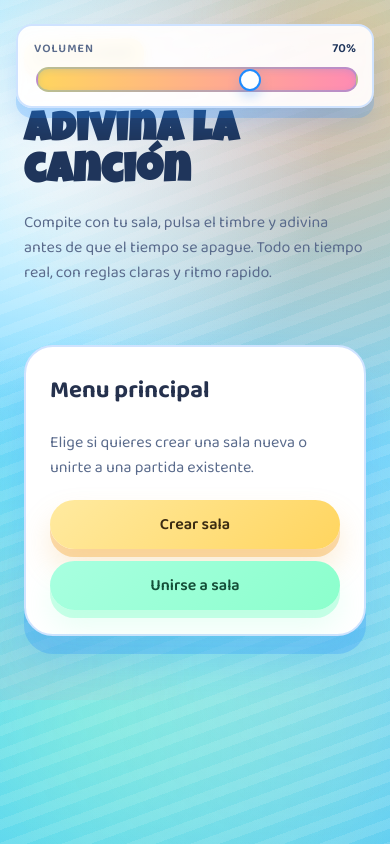
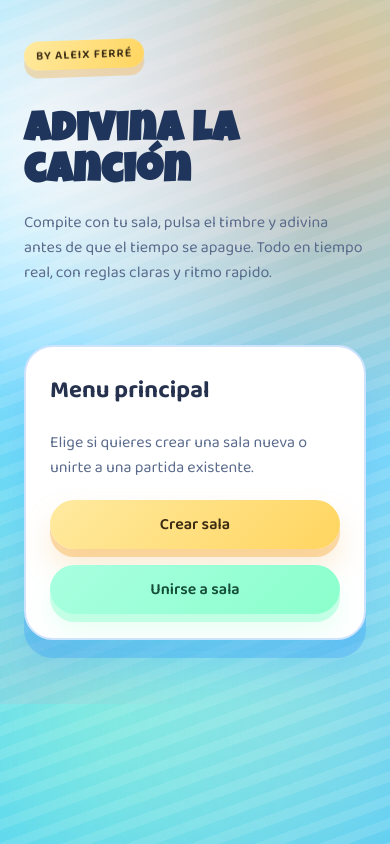
Before and after one commit to AleixFerre/guessong-frontend, an Angular app: page / in a window 390 px wide. Built offline with nearby package versions, Linux system fonts and the light colour scheme.

Commit message:
volume on mobile

```diff
--- a/src/app/home/components/hero/hero.component.scss
+++ b/src/app/home/components/hero/hero.component.scss
@@ -128,10 +128,3 @@
   filter: brightness(1.05);
   box-shadow: 0 6px 12px rgba(31, 140, 255, 0.12);
 }
-
-@media (max-width: 720px) {
-  .hero-actions {
-    flex-direction: column;
-    align-items: flex-start;
-  }
-}
--- a/src/app/home/home.component.scss
+++ b/src/app/home/home.component.scss
@@ -297,7 +297,7 @@
 .menu-actions {
   display: flex;
   flex-wrap: wrap;
-  gap: 0.75rem;
+  gap: 1rem 0.75rem;
   margin-top: 1.25rem;
   align-items: stretch;
 }
@@ -496,9 +496,7 @@
 
 @media (max-width: 900px) {
   .volume-float {
-    right: 1rem;
-    left: 1rem;
-    width: auto;
+    display: none;
   }
 
   .grid--menu,
```
